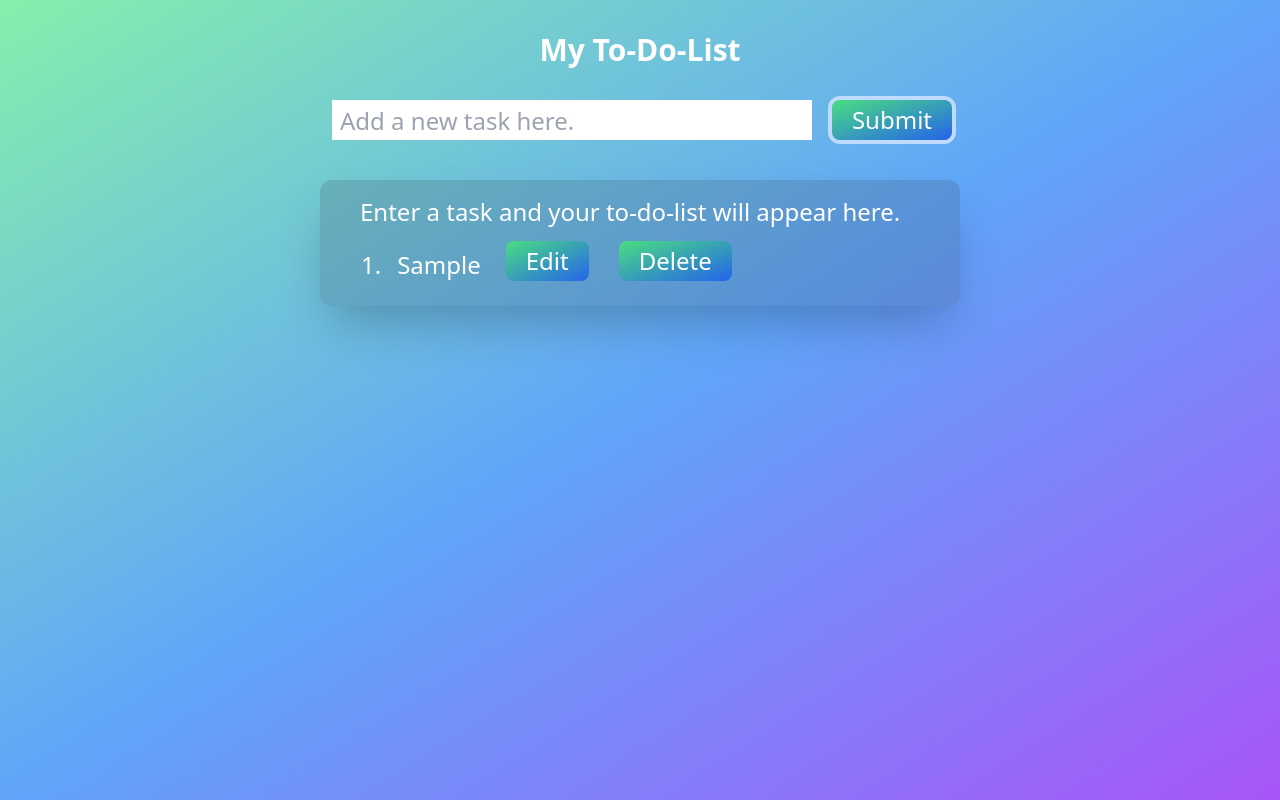
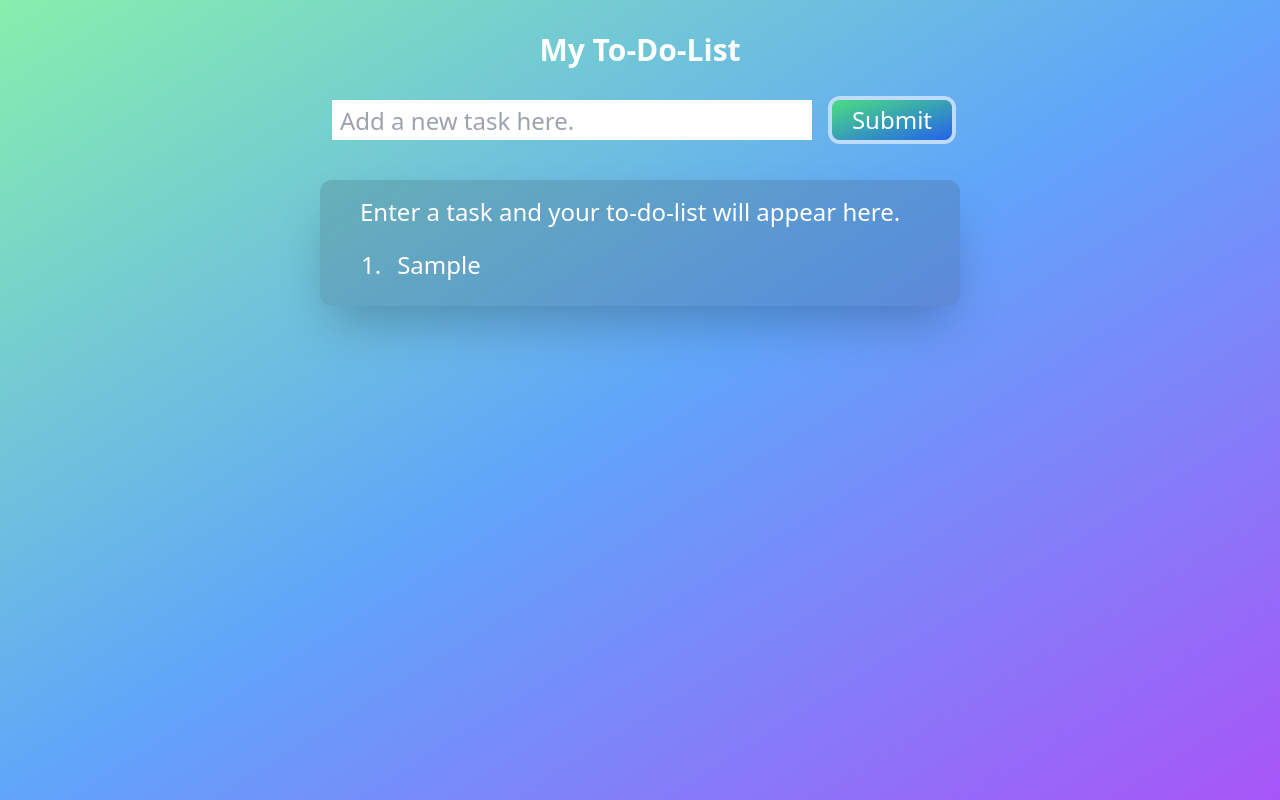
Before and after one commit to DanielaKuester/productivity-toolbox, a Next.js app: page /todo-list in a window 1280 px wide. Both pictures are taken after typing "Sample" into the empty fields and a click on the button "Submit". Built offline with nearby package versions, Linux system fonts and the light colour scheme.

Commit message:
Add: buttons only show on hover over todo item

```diff
--- a/pages/todo-list.js
+++ b/pages/todo-list.js
@@ -47,14 +47,14 @@ export default function TodoList() {
                 <table>
                     <tbody>
                         {todoList.map((row, index) => (
-                            <tr key={index}>
+                            <tr className="group" key={index}>
                                 <td className="pr-3">{`${index + 1}.`}</td>
                                 <td className="p-1">{row.taskText}</td>
                                 <td>
                                     <button type="button"
                                         className="text-white bg-gradient-to-br from-green-400 to-blue-600 hover:bg-gradient-to-bl
                                         focus:ring-4 focus:outline-none focus:ring-blue-200 dark:focus:ring-blue-500
-                                        font-medium rounded-lg text-2xl px-5 py-1 text-center ml-5 mr-2 mb-2 h-10">
+                                        font-medium rounded-lg text-2xl px-5 py-1 text-center ml-5 mr-2 mb-2 h-10 invisible group-hover:visible">
                                         Edit
                                     </button>
                                 </td>
@@ -62,7 +62,7 @@ export default function TodoList() {
                                     <button type="button"
                                         className="text-white bg-gradient-to-br from-green-400 to-blue-600 hover:bg-gradient-to-bl
                                         focus:ring-4 focus:outline-none focus:ring-blue-200 dark:focus:ring-blue-500
-                                        font-medium rounded-lg text-2xl px-5 py-1 text-center ml-5 mr-2 mb-2 h-10">
+                                        font-medium rounded-lg text-2xl px-5 py-1 text-center ml-5 mr-2 mb-2 h-10 invisible group-hover:visible">
                                         Delete
                                     </button>
                                 </td>
```
